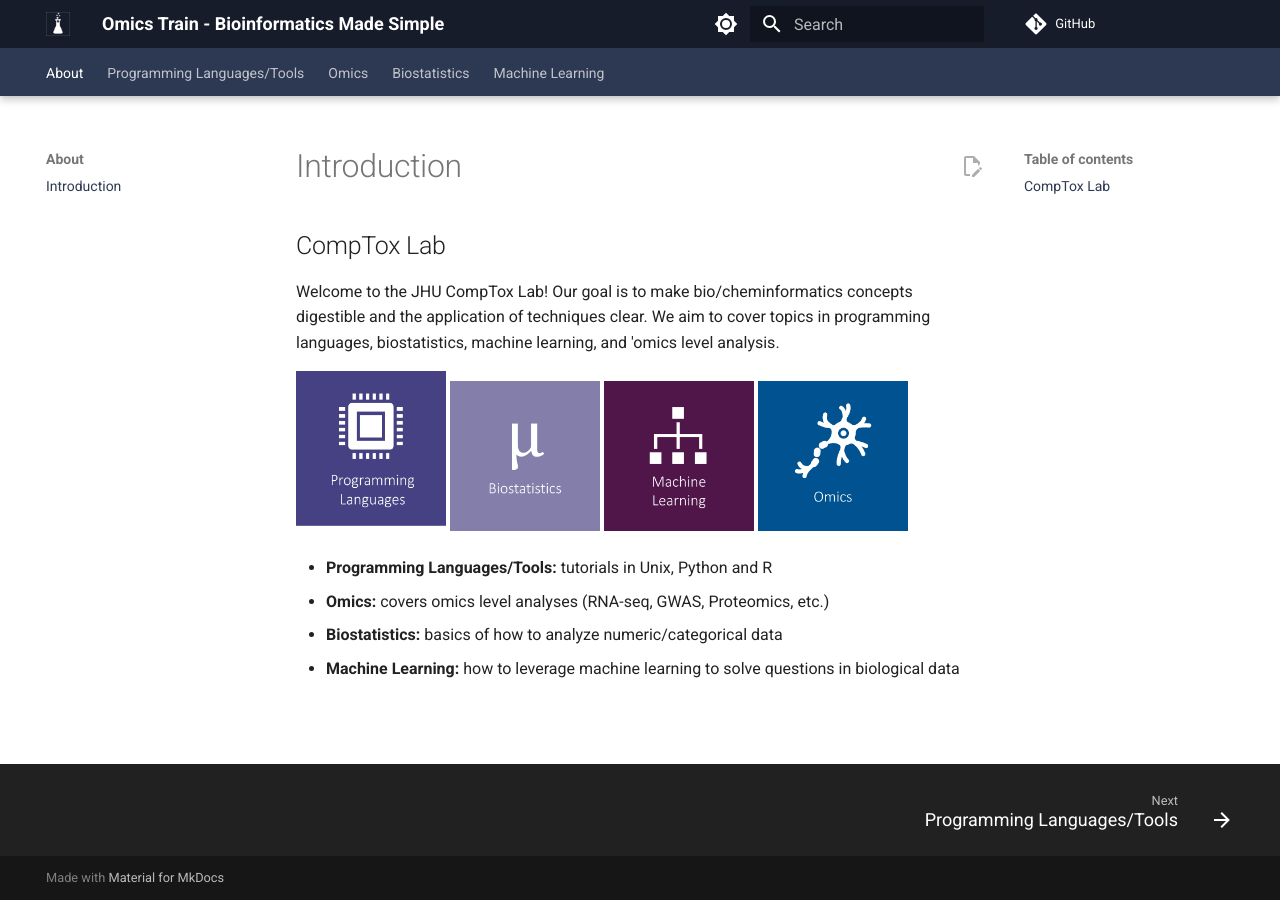
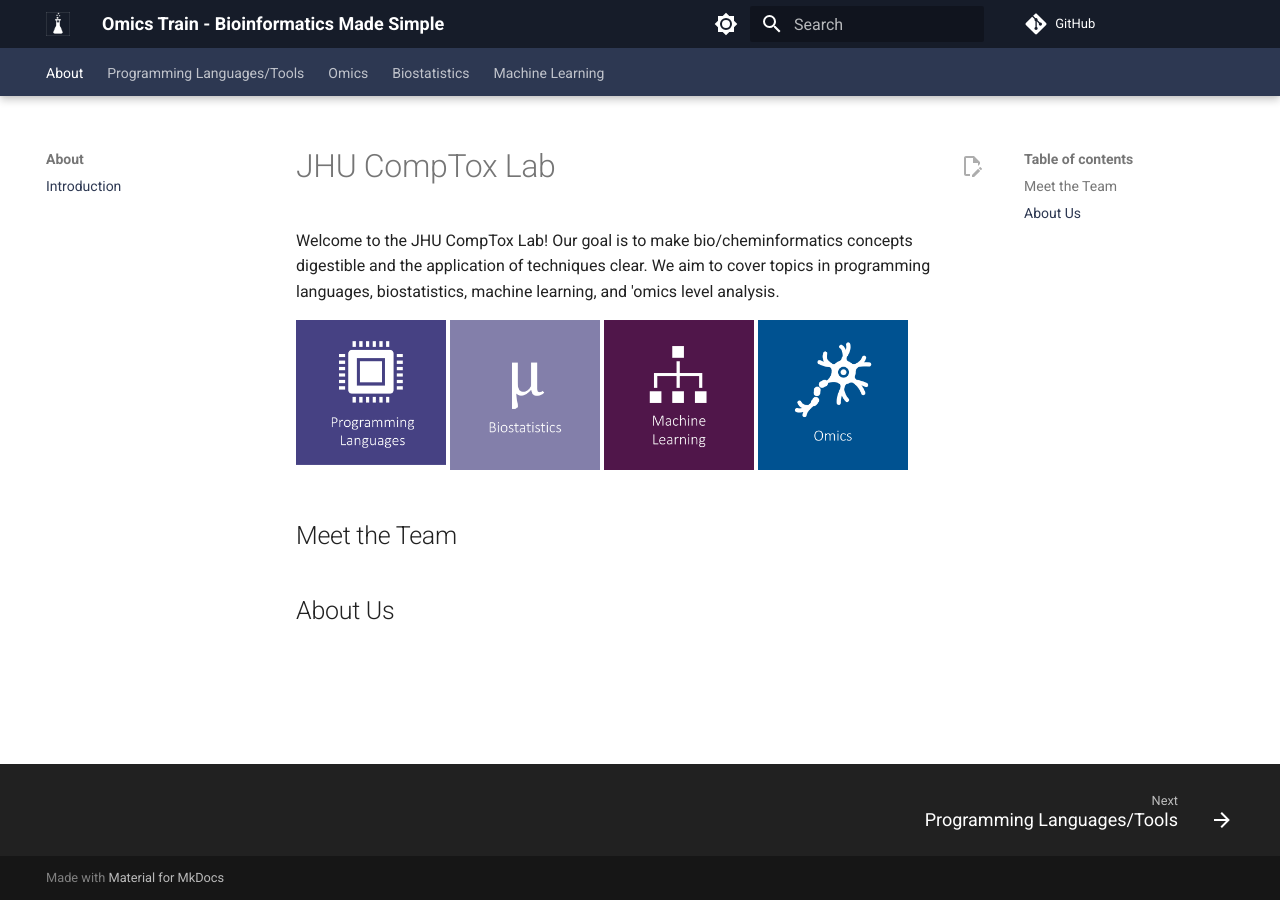
Before and after one commit to comp-tox-jhu/CompToxLab, an MkDocs documentation site: the page built from docs/index.md, in a window 1280 px wide. Built offline with MkDocs 1.6.1 and Material for MkDocs 9.7.7, drawn with Linux system fonts in a browser that asks for light colours; comment, search, counter and statistics services are not loaded.

Commit message:
Update index.md

```diff
--- a/docs/index.md
+++ b/docs/index.md
@@ -1,12 +1,11 @@
-## CompTox Lab
+# JHU CompTox Lab
 Welcome to the JHU CompTox Lab! Our goal is to make bio/cheminformatics concepts digestible and the application of techniques clear. We aim to cover topics in programming languages, biostatistics, machine learning, and 'omics level analysis.
 
-[![](img/pl_img.png){: style="height:160px;width:150px"}](programming_languages_tools/programming_languages_tools.md)
+[![](img/pl_img.png){: style="height:150px;width:150px"}](programming_languages_tools/programming_languages_tools.md)
 [![](img/bs_img.png){: style="height:150px;width:150px"}](biostatistics/biostatistics.md)
 [![](img/ml_img.png){: style="height:150px;width:150px"}](machine_learning/machine_learning.md)
 [![](img/om_img.png){: style="height:150px;width:150px"}](omics/omics.md)
 
-- **Programming Languages/Tools:** tutorials in Unix, Python and R
-- **Omics:** covers omics level analyses (RNA-seq, GWAS, Proteomics, etc.)
-- **Biostatistics:** basics of how to analyze numeric/categorical data
-- **Machine Learning:** how to leverage machine learning to solve questions in biological data
+## Meet the Team
+
+## About Us
```
